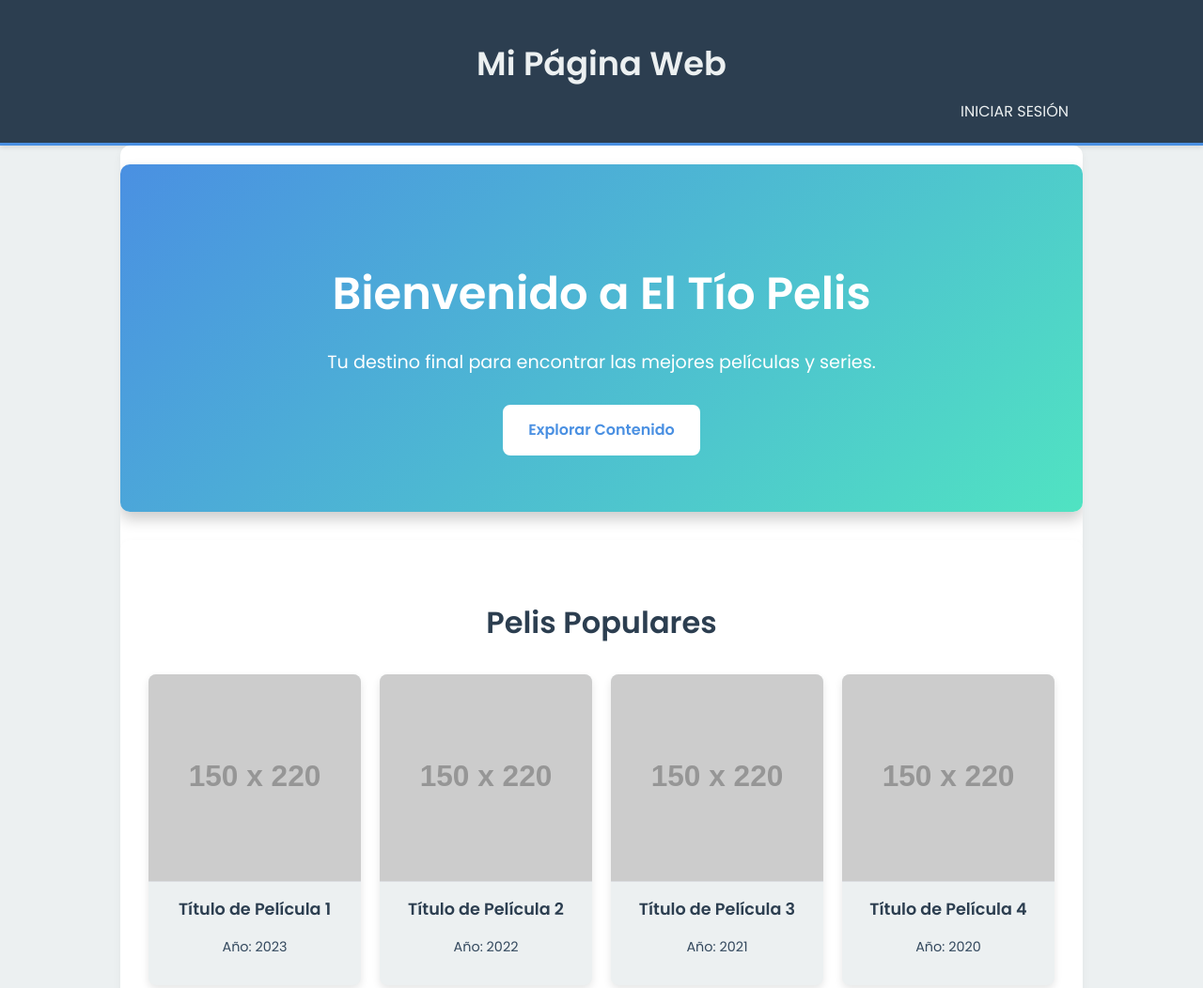
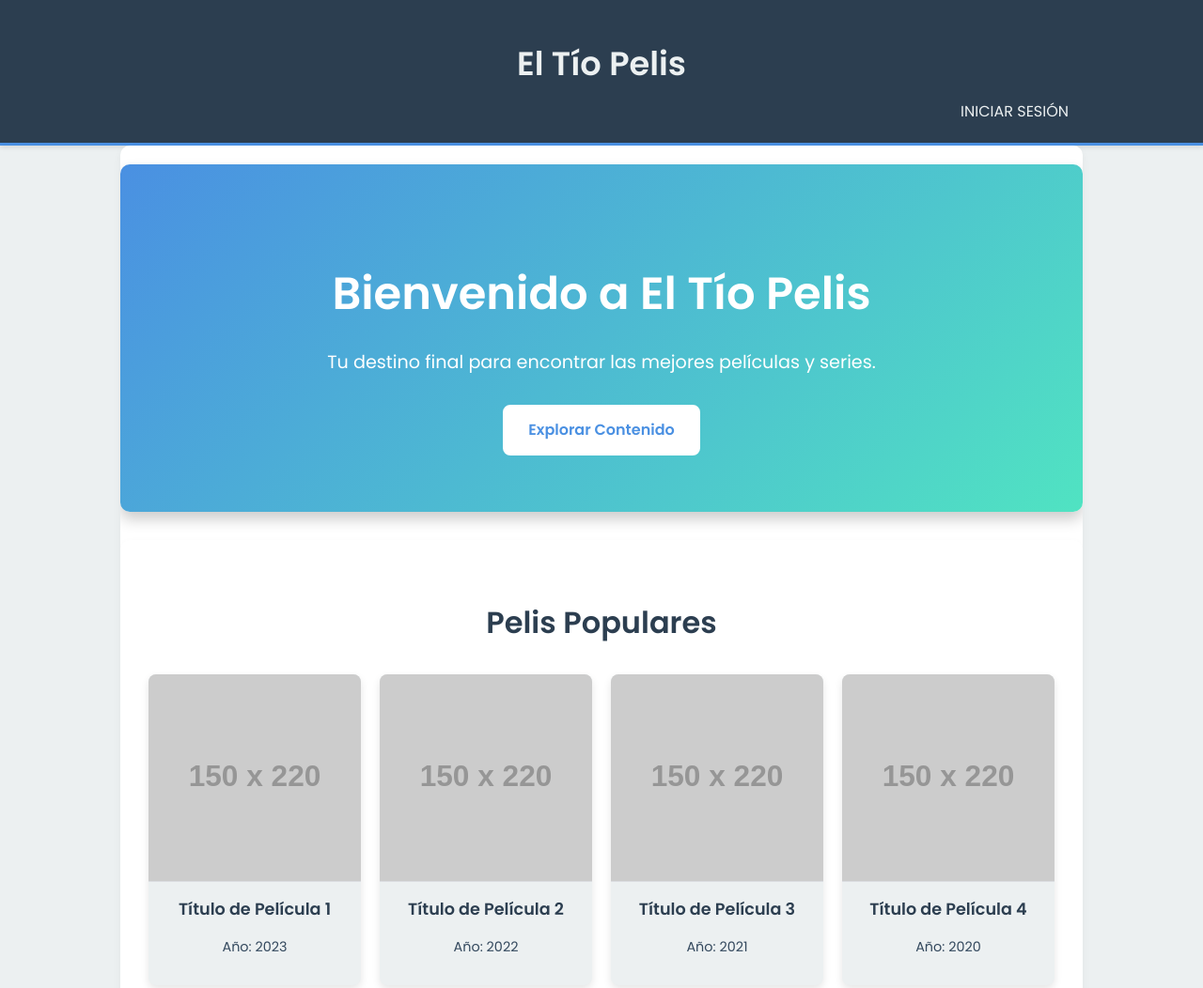
Before and after one commit to Dstruk/prueba1, a plain HTML site: page index.html in a window 1280 px wide. Shown: the top 1052 px of the page at 94% size. Drawn offline with Linux system fonts and the light colour scheme; placeholder pictures from the web are drawn by us.

Commit message:
Fix: Update header title in index.html to 'El Tío Pelis'

```diff
--- a/index.html
+++ b/index.html
@@ -9,7 +9,7 @@
 <body>
     <header>
         <div class="container">
-            <h1>Mi Página Web</h1>
+            <h1>El Tío Pelis</h1>
             <nav>
                 <ul>
                     <li><a href="login.html">Iniciar Sesión</a></li>
```
